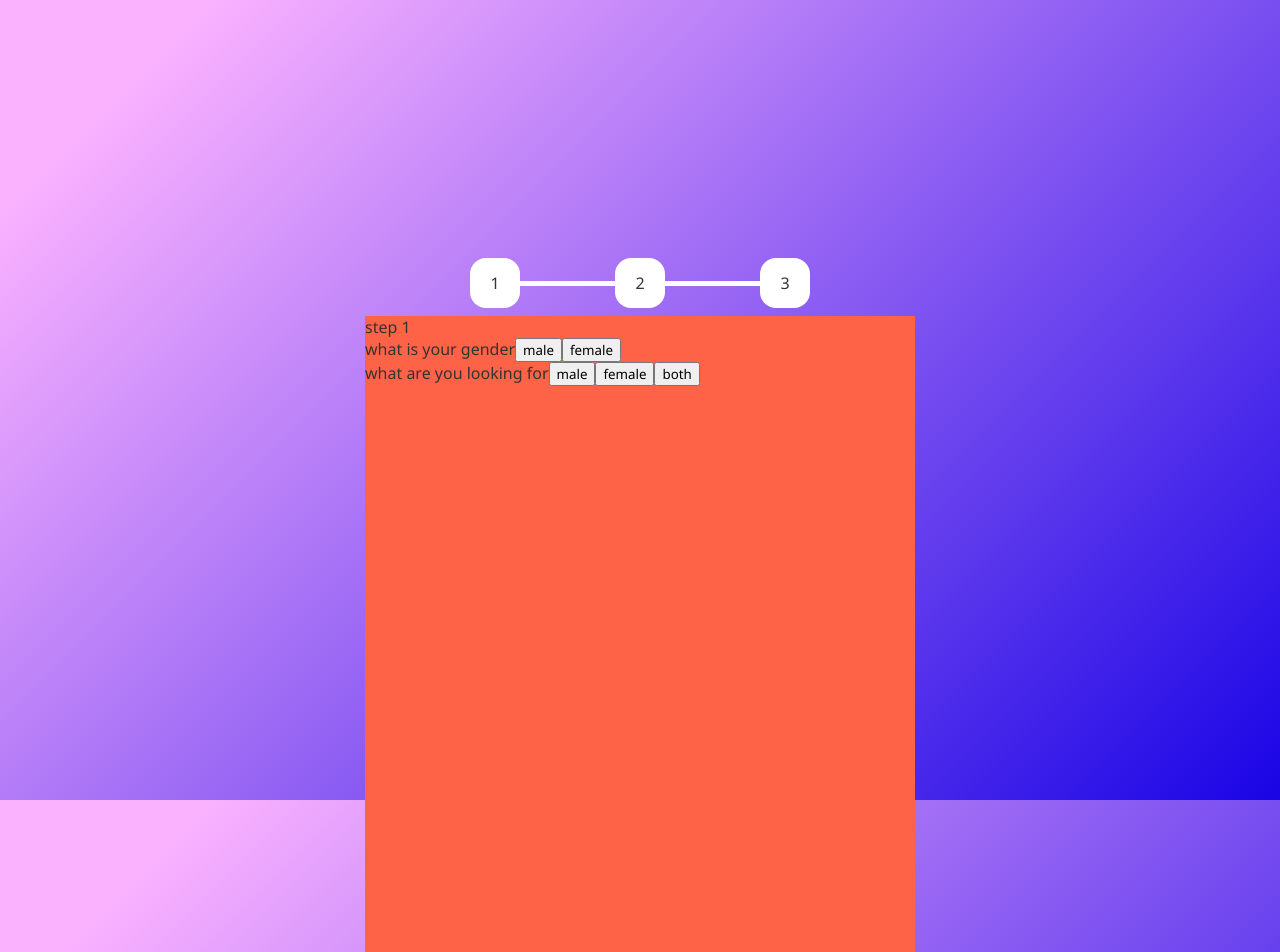
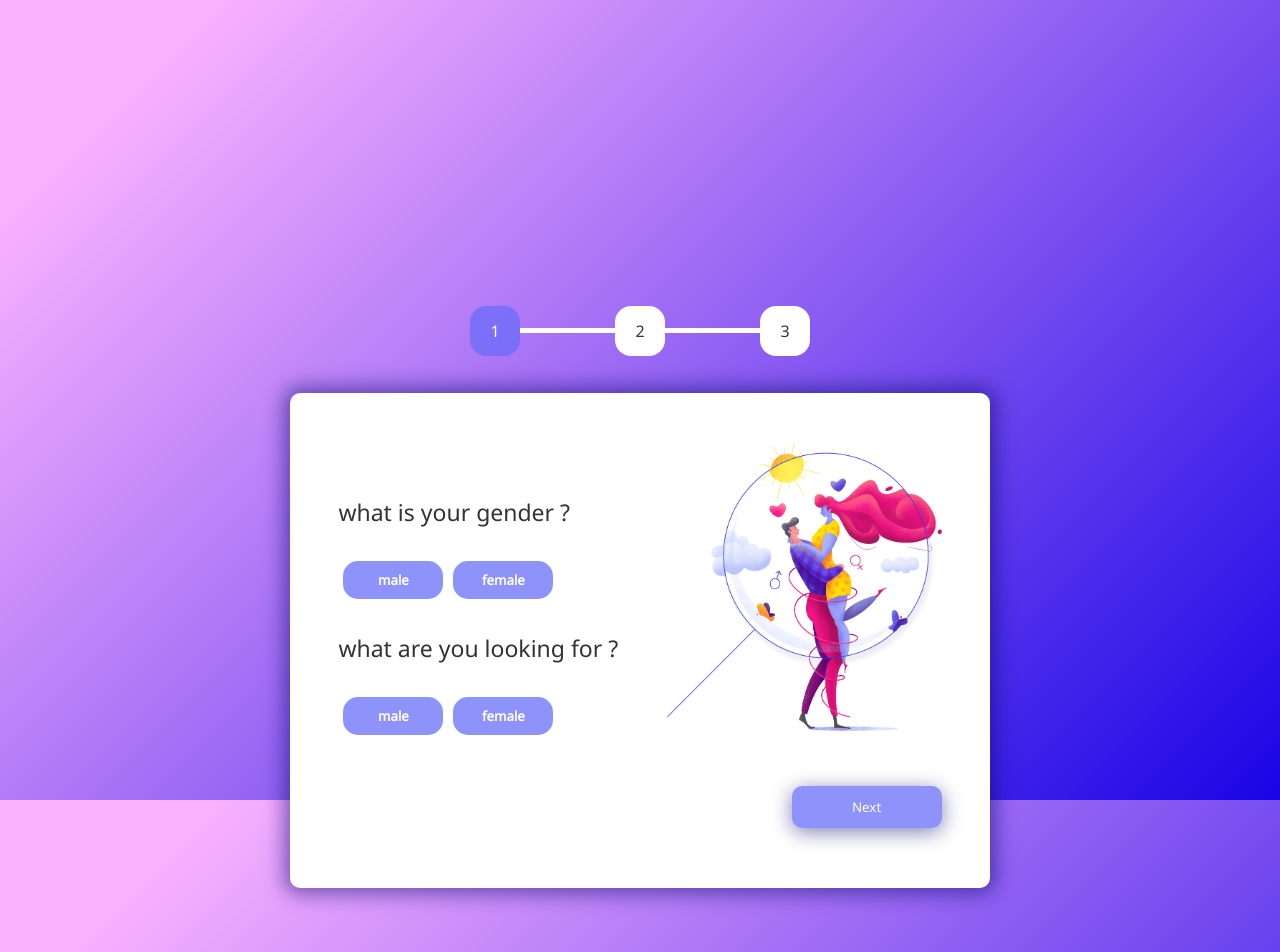
Before and after one commit to khaoulazouggar/matcha-1337, a React (Create React App) app in the folder client/: page /steps in a window 1280 px wide. Shown: the top 952 px of the page. Built offline with nearby package versions, Linux system fonts and the light colour scheme.

Commit message:
5st-commit

```diff
--- a/client/src/Components/steps.js
+++ b/client/src/Components/steps.js
@@ -1,9 +1,10 @@
 import React from "react";
 import "../css/steps.css";
+import hc from "../photos/hc.png";
 
 function Steps() {
   return (
-    <div className='steps'>
+    <div className="steps">
       <div className="progressbar">
         <div>1</div>
         <div></div>
@@ -12,17 +13,28 @@ function Steps() {
         <div>3</div>
       </div>
       <div className="step">
-          <div className= "step1">step 1</div>
-          <div>what is your gender
-              <button>male</button>
-              <button>female</button>
+        <div className="s">
+          {/* <div className= "step1">step 1</div> */}
+          <p className="para">what is your gender ?</p>
+          <span className="gender">
+            <button className="genre">male</button>
+            <button className="genre">female</button>
+          </span>
+          <p className="para">what are you looking for ?</p>
+          <span className="gender">
+            <button className="genre">male</button>
+            <button className="genre">female</button>
+            {/* <button className="genre">both</button> */}
+          </span>
+
+        </div>
+
+        <div className="photo">
+          <img src={hc} style={{ width: "275px" }} />
+          <div className="divv">
+            <button className="next">Next</button>
           </div>
-          <div>what are you looking for
-              <button>male</button>
-              <button>female</button>
-              <button>both</button>
-          </div>
-
+        </div>
       </div>
     </div>
   );
--- a/client/src/css/steps.css
+++ b/client/src/css/steps.css
@@ -20,13 +20,97 @@
   height: 5px;
   background-color: white;
 }
-.step {
-  width: 550px;
-  height: 650px;
-  background-color: tomato;
+.progressbar div:nth-of-type(1){
+    background: #646bfaad;
+    color: white;
+
+}
+.step{
+  width: 700px;
+  height: 445px;
+  background: #ffffff;
+  border-radius: 10px;
+  display: flex;
+  /* align-items: center; */
+  margin: 30px;
+  /* padding-left: 50px; */
+  padding-top: 50px;
+  justify-content: space-evenly;
+  box-shadow: 0 0 20px 6px #090b6f85;
 }
 .steps {
   display: flex;
   flex-direction: column;
   align-items: center;
 }
+.step1{
+    font-size: 50px;
+}
+.para{
+    font-size: 23px;
+}
+.genre{
+    width: 100px;
+    background: #5961f9ad;
+    font-weight: bold;
+    color: white;
+    border: 0 none;
+    border-radius: 15px;
+    cursor: pointer;
+    padding: 10px;
+    margin: 10px 5px;
+}
+
+/* .next{
+    width: 200px;
+    background: #5961f9ad;
+    font-weight: bold;
+    color: white;
+    border: 0 none;
+    border-radius: 15px;
+    cursor: pointer;
+    padding: 10px;
+    margin: 10px 5px;
+
+} */
+
+.divv{
+    display: flex;
+    justify-content: flex-end;
+    /* padding-right: 50px; */
+    margin-top: 50px;
+}
+.s{
+    margin-top: 30px;
+}
+
+
+button.next {
+    width: 150px;
+    color: #fff;
+    padding: 12px 35px;
+    border-radius: 10px;
+    border: 0;
+    outline: 0;
+    box-shadow: 0px 4px 20px 0px #090b6f85;
+    background-color: #5961f9ad;
+    position: relative;
+    overflow: hidden;
+    z-index: 3;
+    cursor: pointer;
+  }
+
+  button.next::after {
+    content: "";
+    position: absolute;
+    top: 0;
+    right: 0;
+    width: 0%;
+    height: 100%;
+    background-color: #c3bef0;
+    z-index: -1;
+    transition: all 0.5s;
+  }
+  button.next:hover:after {
+    width: 100%;
+  }
```
Also changed, not shown: client/src/photos/hc.png (added), 1 other file (tests, documents, lock files or other folders).
